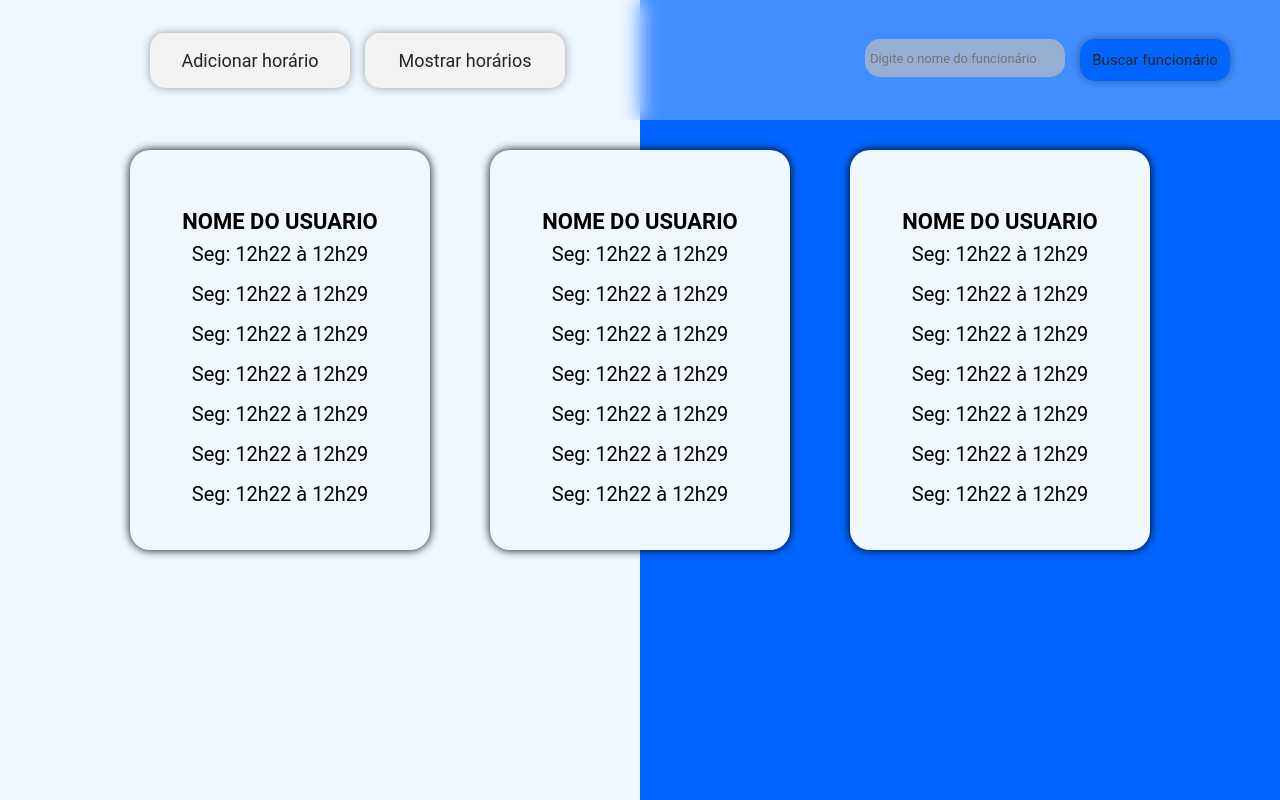
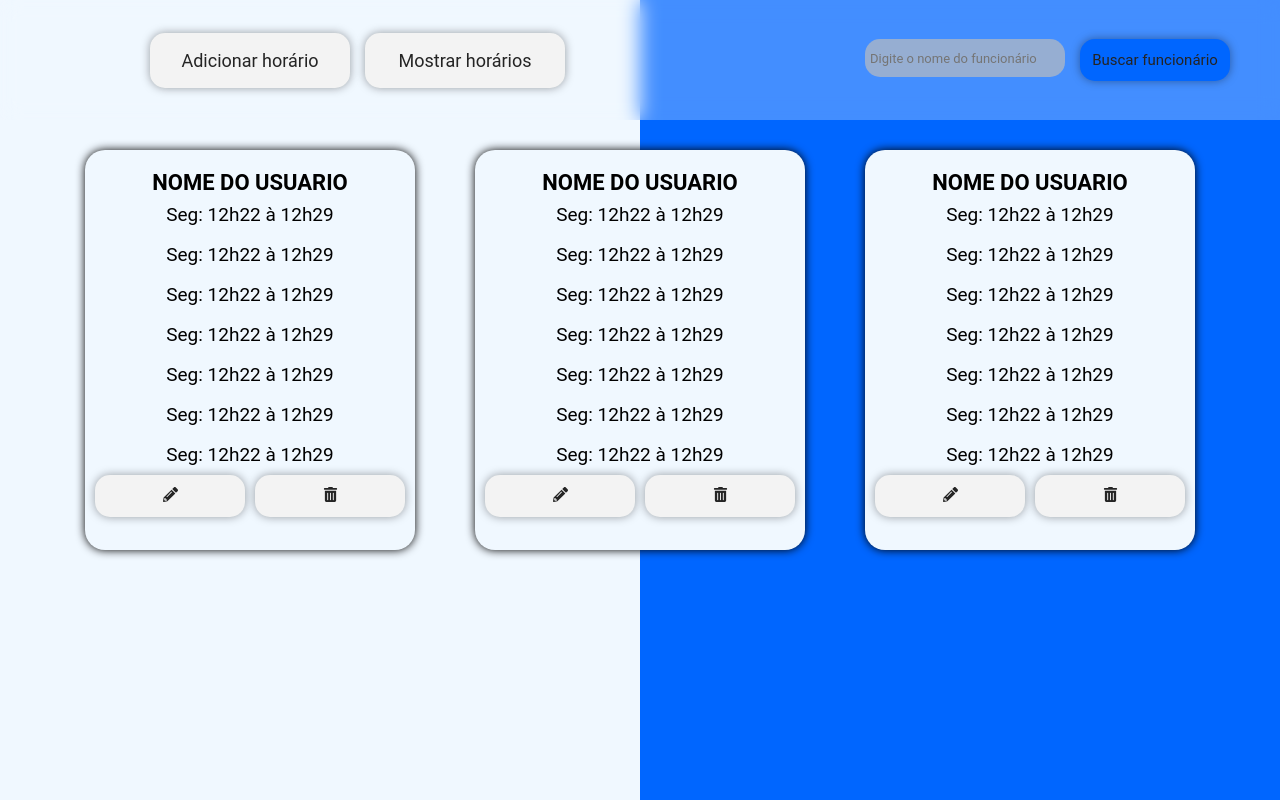
Before and after one commit to FabricioSobrinho/Desafio-klickagenda, a React (Vite) app in the folder Front-end-clickagenda/: page /funcionario in a window 1280 px wide. Built offline with nearby package versions, Linux system fonts and the light colour scheme.

Commit message:
Feat: add edit and delete buttons

```diff
--- a/Front-end-clickagenda/src/layouts/components/TimeCard.jsx
+++ b/Front-end-clickagenda/src/layouts/components/TimeCard.jsx
@@ -1,6 +1,10 @@
 import Styles from "../../styles/TimeCard.module.css";
 
-function TimeCard() {
+import { FaPencilAlt, FaTrashAlt } from "react-icons/fa";
+import Button from "./forms components/Button";
+
+// eslint-disable-next-line react/prop-types
+function TimeCard({ enableEdit }) {
   return (
     <div className={Styles.mainCard}>
       <div className={Styles.title}>NOME DO USUARIO</div>
@@ -13,6 +17,12 @@ function TimeCard() {
         <p>Seg: 12h22 à 12h29</p>
         <p>Seg: 12h22 à 12h29</p>
       </div>
+      {enableEdit && (
+        <div className={Styles.editTime}>
+          <Button text={<FaPencilAlt />} minSize/>
+          <Button text={<FaTrashAlt />} color={"red"} minSize/>
+        </div>
+      )}
     </div>
   );
 }
--- a/Front-end-clickagenda/src/styles/TimeCard.module.css
+++ b/Front-end-clickagenda/src/styles/TimeCard.module.css
@@ -6,7 +6,7 @@
     align-items: center;
 
     height: 40rem;
-    width: 30rem;
+    width: 33rem;
 
     margin: 3rem;
     padding: 2rem;
@@ -19,11 +19,15 @@
 .title {
     font-weight: bold;
     font-size: 2.2rem;
-
-    margin-top: 15%;
 }
 
 .mainCard p {
     line-height: 4rem;
-    font-size: 2rem;
+    font-size: 1.9rem;
 }
+
+.editTime {
+    display: flex;
+    justify-content: center;
+    gap: 1rem;
+}
```
